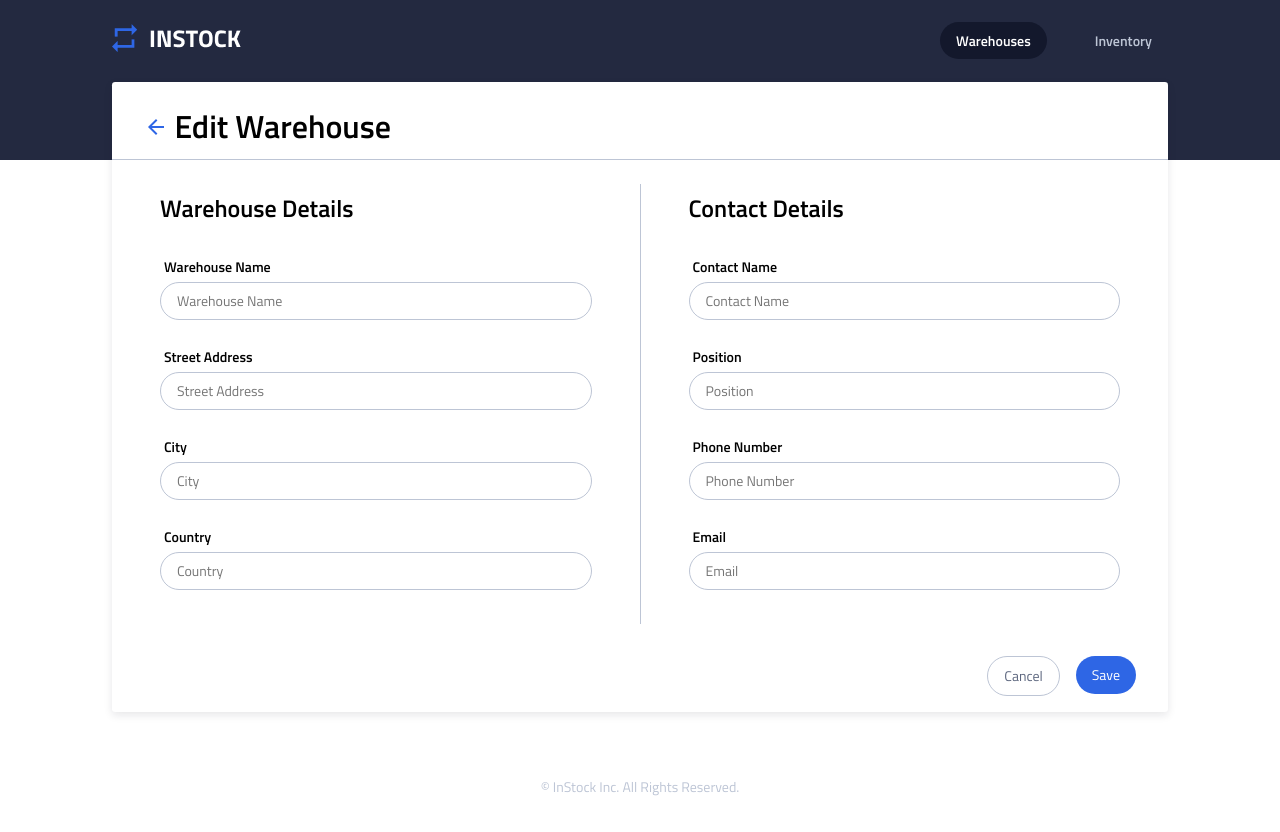
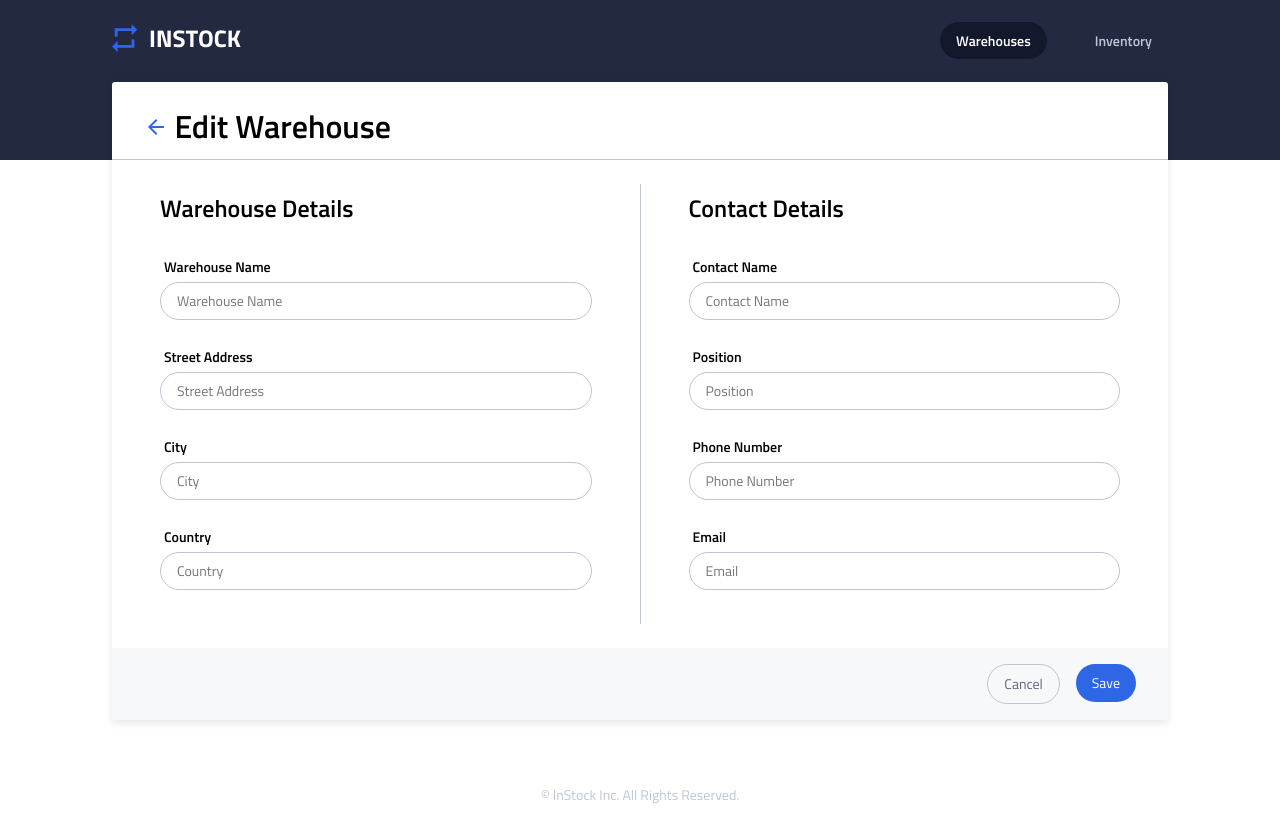
Before and after one commit to Muudy12/golden-lions-InStock, a React (Vite) app: page /warehouses/1/edit in a window 1280 px wide. Built offline with nearby package versions, Linux system fonts and the light colour scheme; a web font is replaced by a local one.

Commit message:
Added background color to the buttons section  and change cancel and save buttons paths from / to /warehouses

```diff
--- a/src/pages/Warehouses/EditWarehouse/EditWarehouse.jsx
+++ b/src/pages/Warehouses/EditWarehouse/EditWarehouse.jsx
@@ -65,7 +65,7 @@ function EditWarehouse() {
 
     if (valid) {
       alert('Form is submitted successfully!');
-      warehousesPageNavigator('/');
+      warehousesPageNavigator('/warehouses');
     } else {
       alert('Please fill in all the fields.')
     }
@@ -232,7 +232,7 @@ function EditWarehouse() {
         </div>
 
         <div className="edit__form-buttons">
-          <Link className="edit__form-buttons-cancel" to="/">Cancel</Link>
+          <Link className="edit__form-buttons-cancel" to="/warehouses">Cancel</Link>
           <button className="edit__form-buttons-save" type="submit">Save</button>
         </div>
       </form>
--- a/src/pages/Warehouses/EditWarehouse/EditWarehouse.scss
+++ b/src/pages/Warehouses/EditWarehouse/EditWarehouse.scss
@@ -36,7 +36,6 @@
     &__form-wrapper{
         width: 100%;
         padding-top: 1.5rem;
-        padding-bottom: 1rem;
         @include tablet{
             flex-direction: row;
         }
@@ -46,7 +45,6 @@
         width: 100%;
         display: flex;
         flex-direction: column;
-        padding-bottom: .5rem;
         @include tablet{
             flex-direction: row;
         }
@@ -140,12 +138,14 @@
             display: flex;
             flex-direction: row;
             justify-content: center;
-            padding: 0rem  1.5rem  0rem  1.5rem;
+            padding: 1rem  1.5rem  1rem  1.5rem;
             gap: 1rem;
+            background-color: $background-light-grey;
             @include tablet{
                 justify-content: flex-end;
                 padding-right: 2rem;
-                padding-top: 1.5rem;
+                padding-top: 1rem;
+                margin-top: 1.5rem ;
             }
             &-save{
                 all: unset;
```
